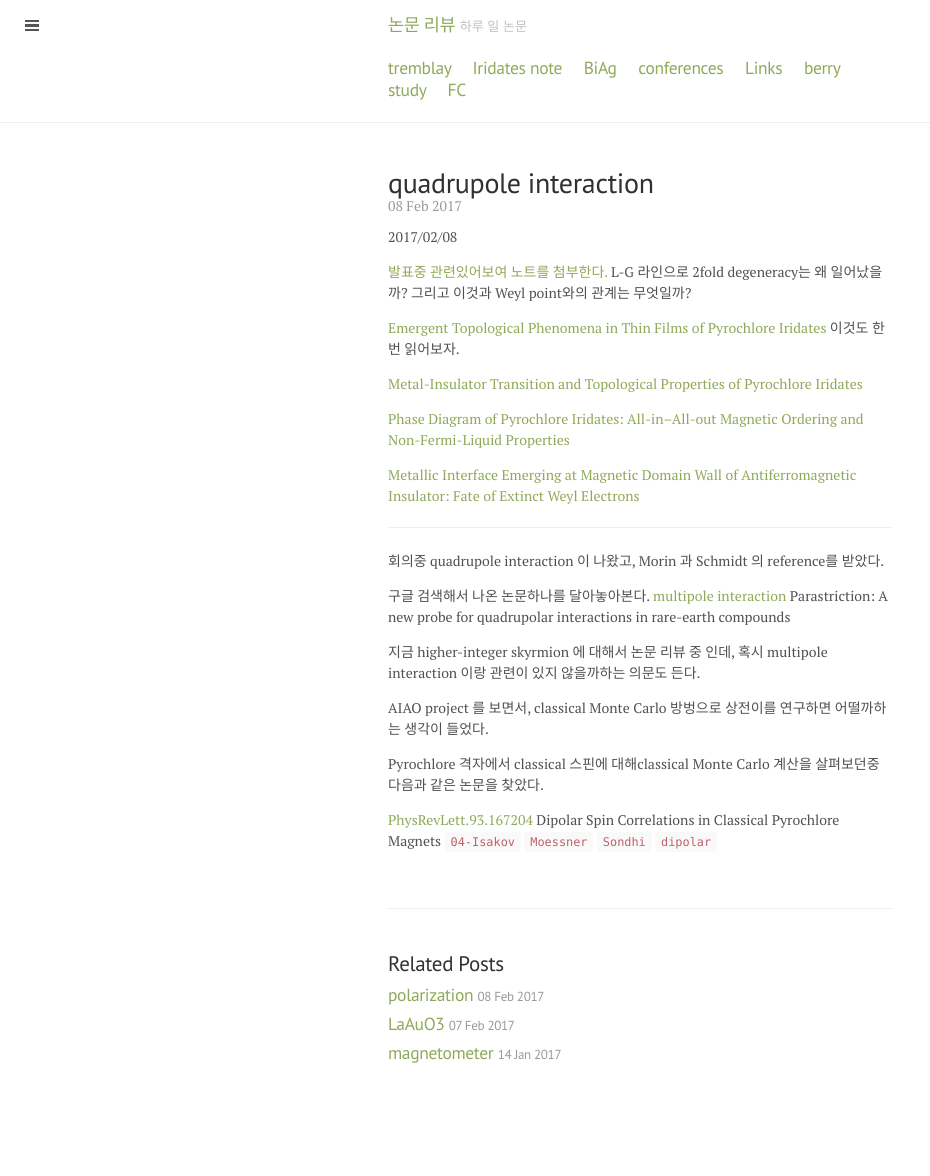
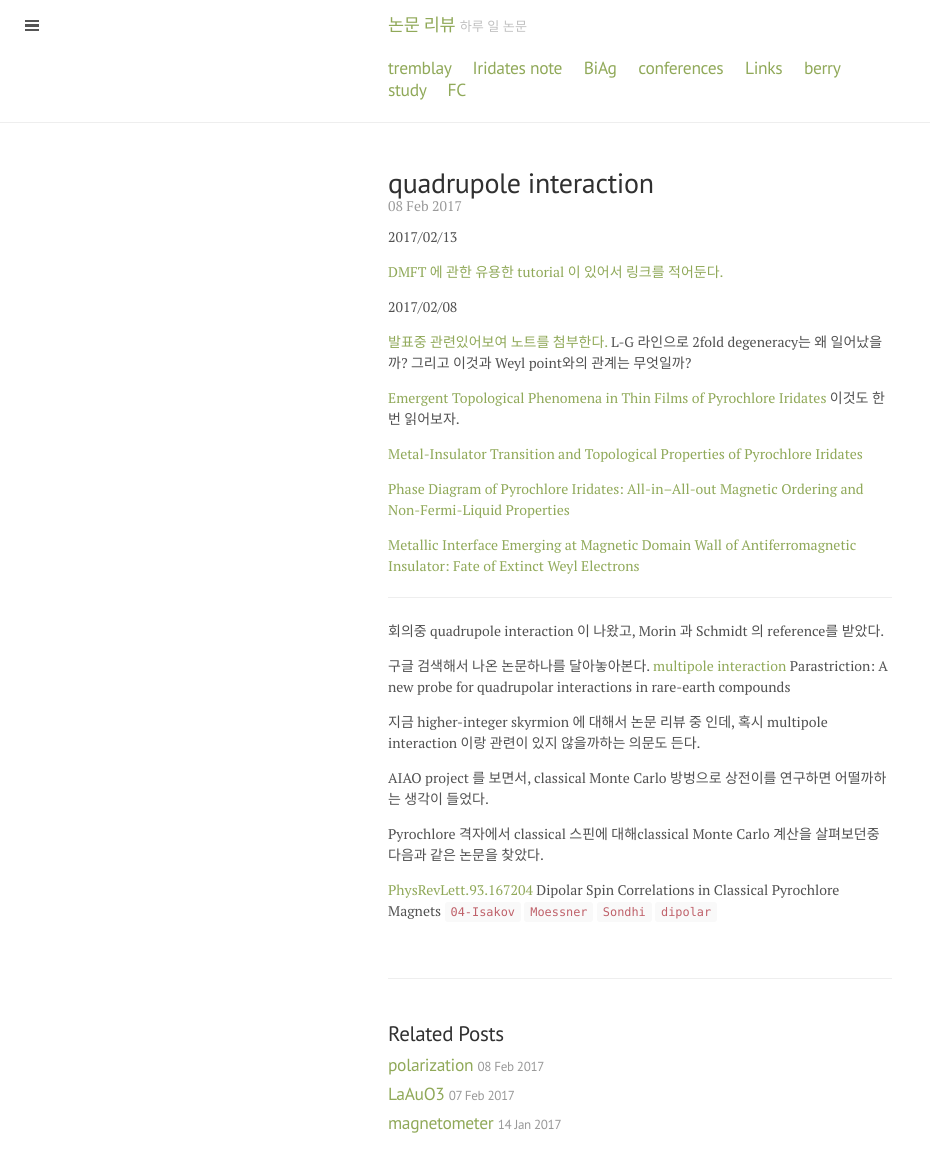
Before and after one commit to qkrwlsghdcjsworlt/work, a Jekyll site: the page built from _posts/2017/2017-02-08-multipole-interaction.markdown, in a window 1280 px wide. Shown: the whole page, without its empty margins (0-930 px from the left). Built offline with Jekyll 4.4.1, drawn with Linux system fonts in a browser that asks for light colours; before the commit the page ends 1106 px from its top, so only the background shows below that.

Commit message:
“update”

```diff
--- a/_posts/2017/2017-02-08-multipole-interaction.markdown
+++ b/_posts/2017/2017-02-08-multipole-interaction.markdown
@@ -5,6 +5,11 @@ date:   2017-02-08 16:00:00 +0900
 categories: magnetism
 
 ---
+
+2017/02/13
+
+[DMFT 에 관한 유용한 tutorial 이 있어서 링크를 적어둔다.](http://www.physics.rutgers.edu/~haule/)
+
 
 2017/02/08
 
```
Also changed, not shown: 2 other files.
